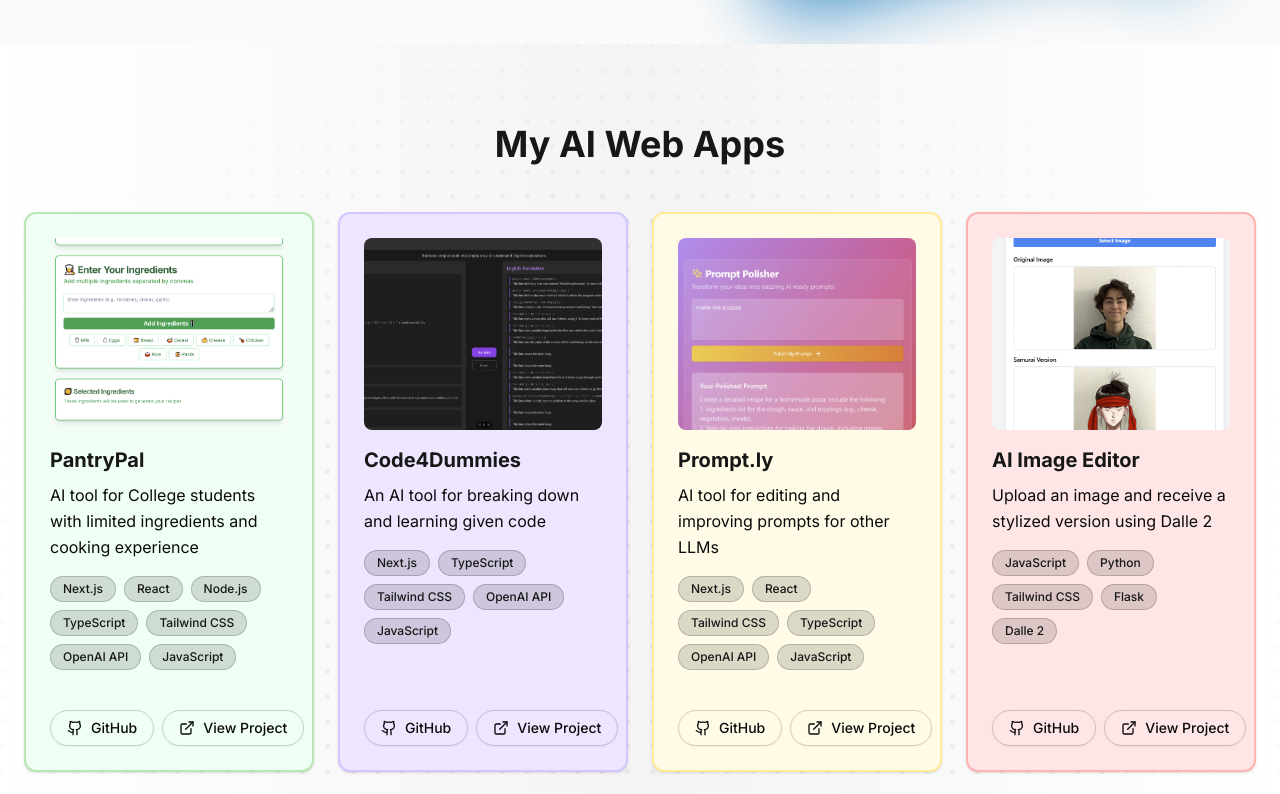
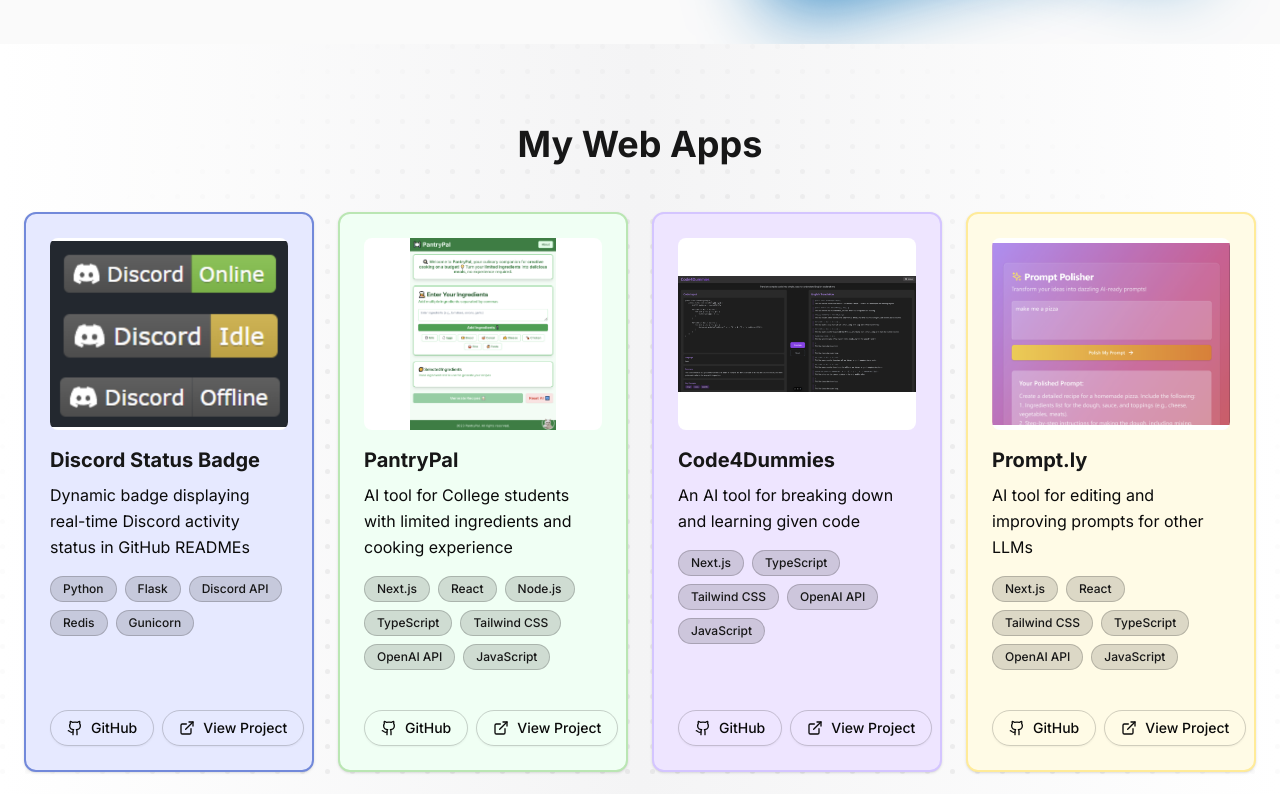
Before and after one commit to lame-o/portfolio, a Next.js app: page / in a window 1280 px wide. Shown: the part 1360-2154 px from the top of the page. Built offline with nearby package versions, Linux system fonts and the light colour scheme.

Commit message:
added discord badges card

```diff
--- a/app/page.tsx
+++ b/app/page.tsx
@@ -17,6 +17,14 @@ import { ConfettiButton } from "@/components/ui/confetti"
 
 export default function Home() {
   const projects = [
+    {
+      title: "Discord Status Badge",
+      desc: "Dynamic badge displaying real-time Discord activity status in GitHub READMEs",
+      tech: ["Python", "Flask", "Discord API", "Redis", "Gunicorn"],
+      url: "https://dcmd-livestatus.onrender.com/discord-status",
+      github: "https://github.com/lame-o/dcmd-livestatus",
+      image: "/images/discord-status.png"
+    },
     {
       title: "PantryPal",
       desc: "AI tool for College students with limited ingredients and cooking experience",
@@ -386,7 +394,7 @@ export default function Home() {
             }}
             viewport={{ once: true }}
           >
-            My AI Web Apps
+            My Web Apps
           </motion.h2>
           <div className="grid md:grid-cols-2 lg:grid-cols-4 gap-6">
             {projects.map((project, i) => (
@@ -399,7 +407,8 @@ export default function Home() {
               >
                 <Card
                   className={`overflow-hidden h-full flex flex-col transition-all duration-300 hover:shadow-lg hover:-translate-y-1 hover:bg-accent/5 border-2
-                    ${project.title === "PantryPal" ? "bg-[#f0fff4] hover:bg-[#e6ffed] border-[#bae6b3] border-2" :
+                    ${project.title === "Discord Status Badge" ? "bg-[#e6e9ff] hover:bg-[#d9deff] border-[#7289da] border-2" :
+                      project.title === "PantryPal" ? "bg-[#f0fff4] hover:bg-[#e6ffed] border-[#bae6b3] border-2" :
                       project.title === "Code4Dummies" ? "bg-[#eee5ff] hover:bg-[#e5dbff] border-[#d4c5ff] border-2" :
                       project.title === "Prompt.ly" ? "bg-[#fffbe6] hover:bg-[#fff7cc] border-[#ffeb99] border-2" :
                       project.title === "AI Image Editor" ? "bg-[#ffe6e6] hover:bg-[#ffd6d6] border-[#ffb3b3] border-2" :
@@ -413,7 +422,8 @@ export default function Home() {
                         src={project.image}
                         alt={project.title}
                         layout="fill"
-                        objectFit="cover"
+                        objectFit="contain"
+                        className="bg-background"
                       />
                     </div>
                     <h3 className="font-bold text-xl mb-2 text-primary">{project.title}</h3>
```
Also changed, not shown: public/images/discord-status.png (added), public/images/discord-status1.png (added).
